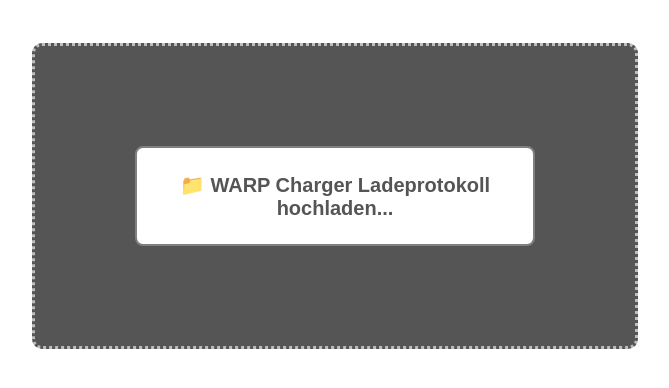
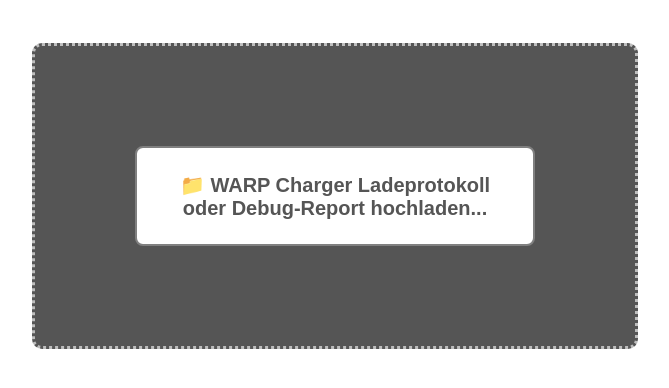
Before and after one commit to Tinkerforge/vislog.warp-charger.com, a Flask app: page / in a window 1280 px wide. Shown: the part 204-592 px from the top of the page, without its empty margins (305-974 px from the left). Run offline with Flask 3, Linux system fonts and the light colour scheme.

Commit message:
Add support for debug report

```diff
--- a/main.py
+++ b/main.py
@@ -26,27 +26,67 @@
         # upload file flask
         f = request.files.get('file')
 
-        protocol_id = shortuuid.uuid()
-        file_path = os.path.join(PROTOCOL_DIR, protocol_id)
+        uuid = shortuuid.uuid()
+        file_path = os.path.join(PROTOCOL_DIR, uuid)
         f.save(file_path)
 
-        return redirect('/' + protocol_id)
+        return redirect('/' + uuid)
 
     # Render the form with available languages
     return render_template('index.html')
 
 # Route to view a specific protocol by its ID
-@app.route('/<protocol_id>')
-def view_protocol(protocol_id):
+@app.route('/<uuid>')
+def view_id(uuid):
     # Create the file path for the protocol
-    file_path = os.path.join(PROTOCOL_DIR, protocol_id)
+    file_path = os.path.join(PROTOCOL_DIR, uuid)
     if not os.path.exists(file_path):
         abort(404)  # Return a 404 error if the protocol does not exist
 
-    found_header = False
-    csv = ""
-    # Read the CSV protocol file
     data = open(file_path, 'r').read().split('\n\n')
+    try:
+        is_report = (len(data[0]) < 100) and ('Scroll down for event log!' in data[0])
+    except:
+        abort(400)
+
+    if is_report:
+        return handle_report(data)
+    else:
+        return handle_protocol(data)
+
+def handle_report(data):
+    try:
+        # Fix json syntax error that can happen in report
+        data_json     = data[1].replace('": ,', '": {},')
+        report_json   = json.loads(data_json)
+    except:
+        report_json   = {}
+    try:
+        report_log    = data[2]
+    except:
+        report_log    = ""
+    try:
+        report_title2 = data[3]
+    except:
+        report_title2 = ""
+    try:
+        if '___CORE_DUMP_START___' in report_title2:
+            report_dump   = data[4]
+        else:
+            raise
+    except:
+        report_dump = "Es befindet sich kein Coredump im Debug-Report"
+
+    data = {
+        'report_json': report_json,
+        'report_log':  report_log,
+        'report_dump': report_dump,
+    }
+
+    # Render the protocol with syntax highlighting
+    return render_template('report.html', data = data)
+
+def handle_protocol(data):
     try:
         before_protocol_json = json.loads(data[0])
     except:
--- a/static/vislog.js
+++ b/static/vislog.js
@@ -80,3 +80,9 @@
     document.getElementById('before-protocol-log-text').value = data.before_protocol_log;
     document.getElementById('after-protocol-log-text').value = data.after_protocol_log;
  }
+
+function vislog_report(data) {
+    new JsonViewer({value: data.report_json, maxDisplayLength: 10}).render('#report-json');
+    document.getElementById('report-log-text').value = data.report_log;
+    document.getElementById('report-dump-text').value = data.report_dump;
+}
--- a/templates/index.html
+++ b/templates/index.html
@@ -3,7 +3,7 @@
 <head>
     <meta charset="UTF-8">
     <meta name="viewport" content="width=device-width, initial-scale=1.0">
-    <title>WARP Charger Ladeprotokoll-Visualisierer</title>
+    <title>WARP Charger Ladeprotokoll- und Debug-Report-Visualisierer</title>
     <link rel="icon" type="image/x-icon" href="{{ url_for('static', filename='favicon.png') }}">
     <style>
         input[type="file"] {
@@ -48,7 +48,7 @@
 <body>
     <div class="upload-btn-wrapper">
         <form method="POST" id="warp-form" enctype="multipart/form-data" action="/">
-            <button class="btn">📁 WARP Charger Ladeprotokoll hochladen...</button>
+            <button class="btn">📁 WARP Charger Ladeprotokoll oder Debug-Report hochladen...</button>
             <input type="file" id="warp-input" name="file" accept=".txt">
         </form>
     </div>
```
Also changed, not shown: templates/report.html (added, +33 -0 lines).
